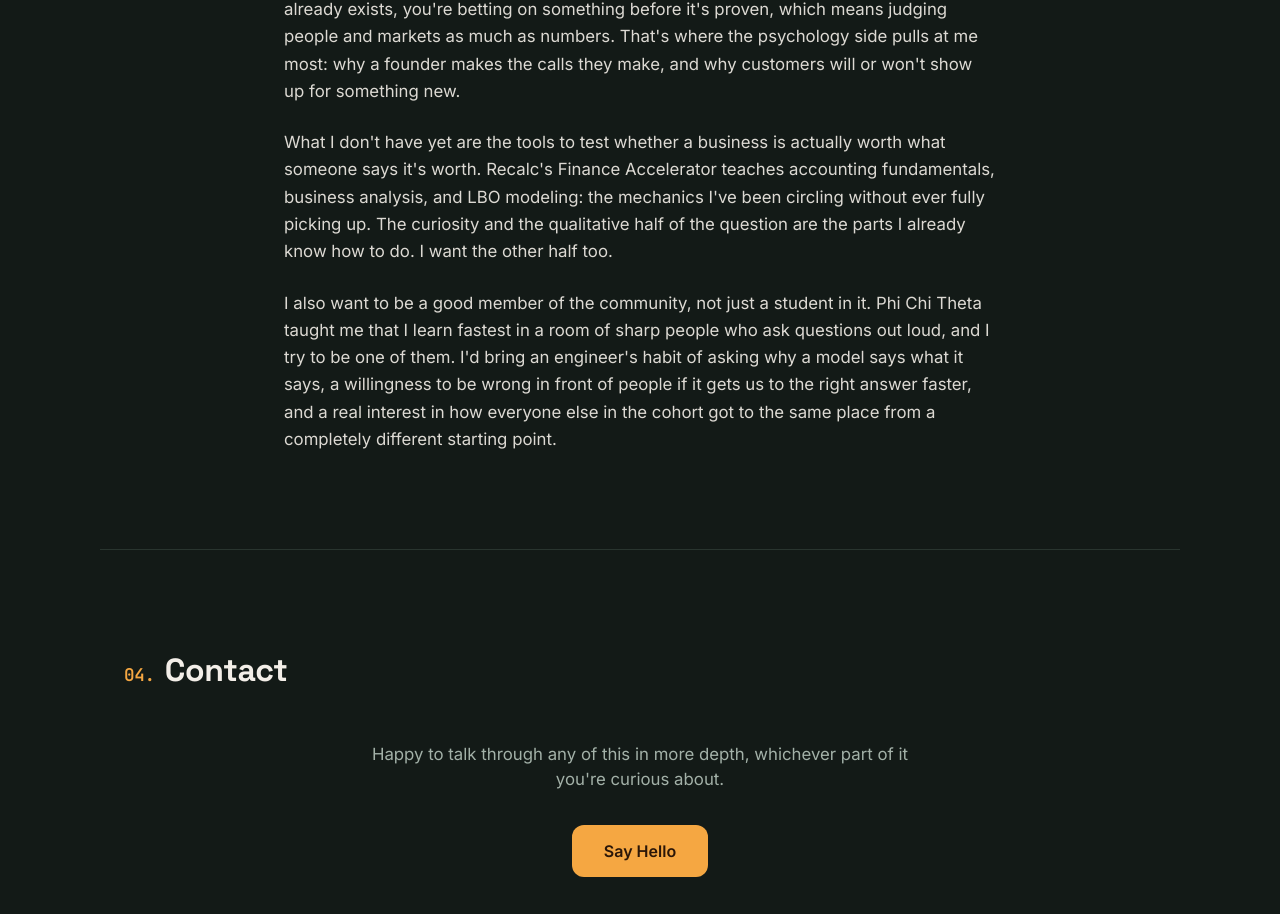
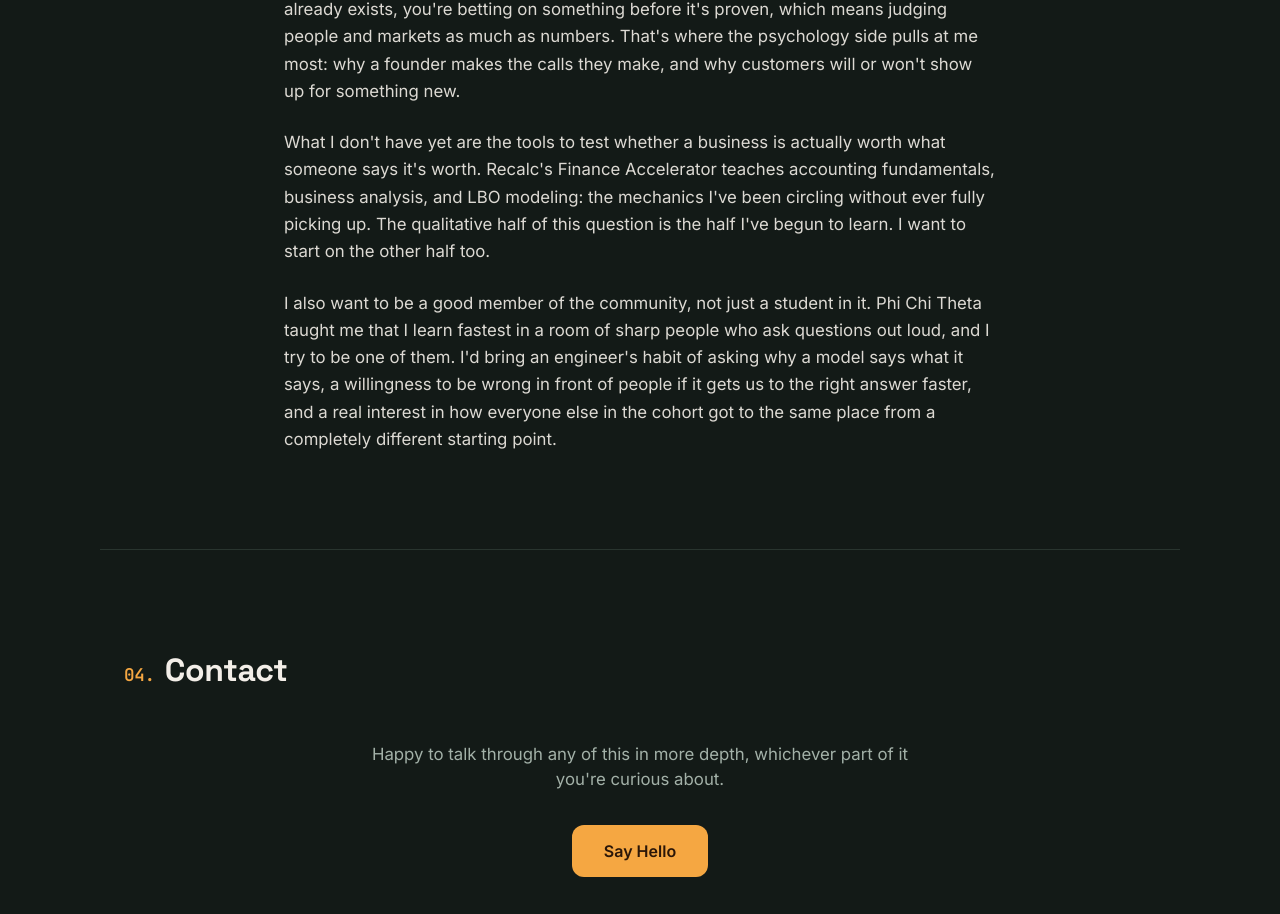
Before and after one commit to manishmandala/recalc-application, a Next.js app: page / in a window 1280 px wide. Shown: the part 3435-4349 px from the top of the page. Built offline with nearby package versions, Linux system fonts and the light colour scheme.

Commit message:
Soften qualitative-half line in Why Recalc section
Co-Authored-By: Claude Opus 5.5 <noreply@anthropic.com>

```diff
--- a/components/question-section.jsx
+++ b/components/question-section.jsx
@@ -50,9 +50,8 @@ export function QuestionSection() {
         <p className="mb-6 text-[1.05rem] leading-relaxed text-foreground/90">
           What I don't have yet are the tools to test whether a business is actually worth what someone says
           it's worth. Recalc's Finance Accelerator teaches accounting fundamentals, business analysis, and
-          LBO modeling: the mechanics I've been circling without ever fully picking up. The curiosity and
-          the qualitative half of the question are the parts I already know how to do. I want the other half
-          too.
+          LBO modeling: the mechanics I've been circling without ever fully picking up. The qualitative half
+          of this question is the half I've begun to learn. I want to start on the other half too.
         </p>
       </Reveal>
 
```
